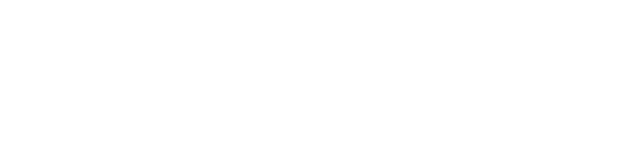
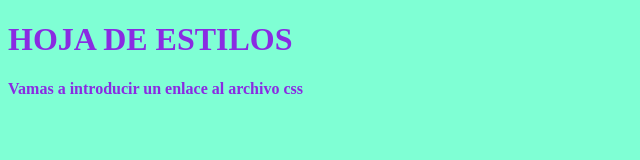
Before and after one commit to PIPITTI/edifp, a plain HTML site: page index.html in a window 1280 px wide. Shown: the whole page, without its empty margins (0-640 px from the left). Drawn offline with Linux system fonts and the light colour scheme.

Commit message:
Parrafo y tamaño de fuente

```diff
--- /dev/null
+++ b/css/estilos.css
@@ -0,0 +1,5 @@
+body{
+    background-color: aquamarine;
+    font-weight: bolder;
+    color: blueviolet;
+}
--- a/index.html
+++ b/index.html
@@ -3,8 +3,10 @@
     <head>
         <meta charset="UTF-8">
         <title>Proyecto de Git</title>
+        <link href = "css/estilos.css" rel ="stylesheet" type ="text/css" />
     </head>
         <body>
-
+            <h1>HOJA DE ESTILOS</h1>
+            <p>Vamas a introducir un enlace al archivo css</p>
         </body>
 </html>
```
Also changed, not shown: js/javascript.js (added).
